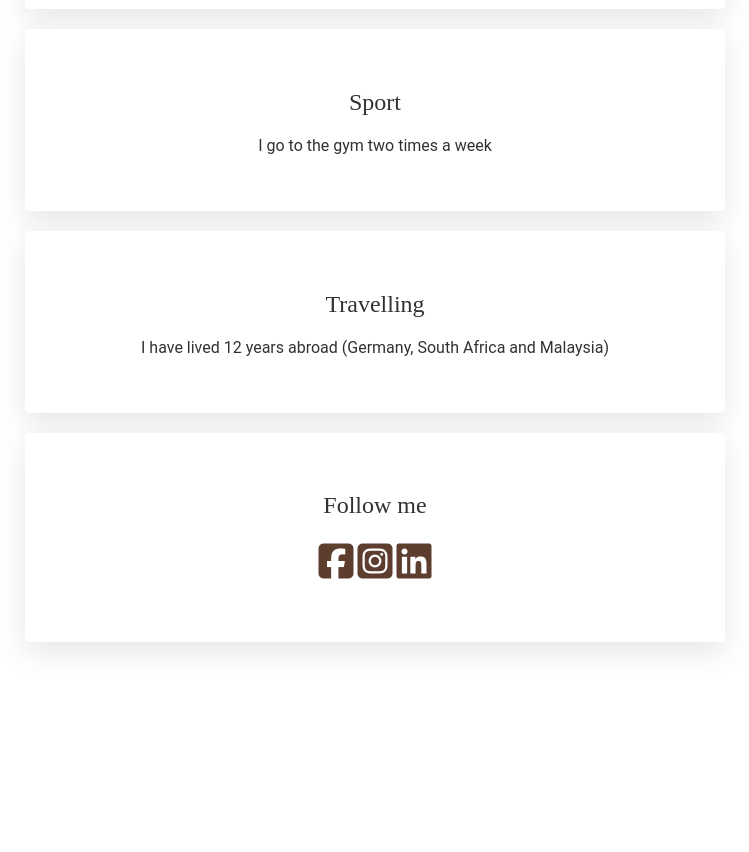
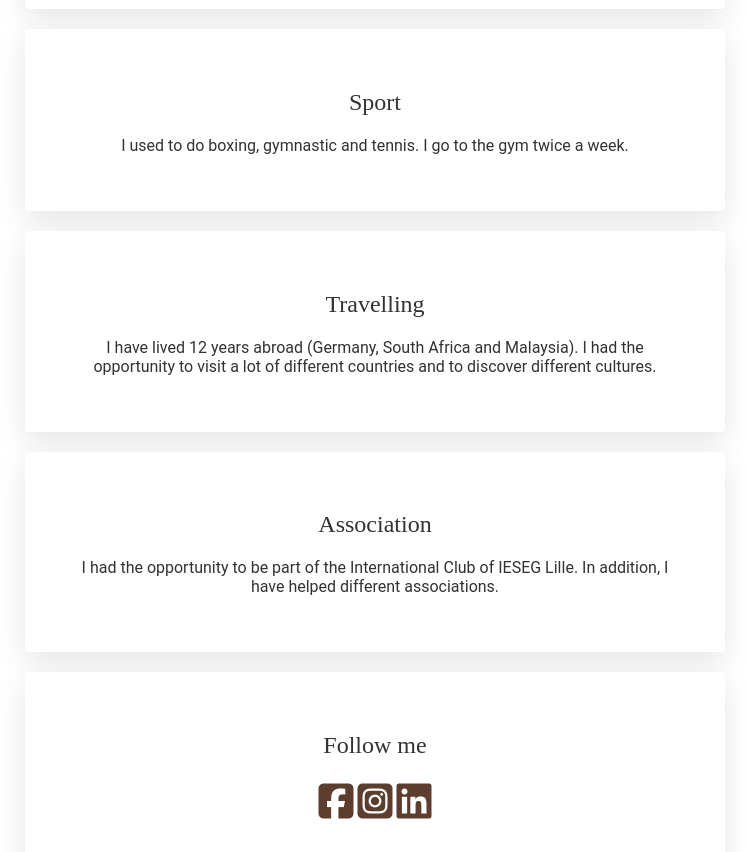
Before and after one commit to anneclairelgd/my-profile, a plain HTML site: page index.html in a window 1280 px wide. Shown: the part 580-1432 px from the top of the page, without its empty margins (265-1014 px from the left). Before the commit the page ends 1262 px from the top, so only its background shows below. Drawn offline with Linux system fonts and the light colour scheme.

Commit message:
Add files via upload

```diff
--- a/index.html
+++ b/index.html
@@ -24,11 +24,15 @@
 		</div>
 		<div class="card-white">
 			<h2>Sport</h2>
-			<p> I go to the gym two times a week</p>
+			<p> I used to do boxing, gymnastic and tennis. I go to the gym twice a week.</p>
 		</div>
 		<div class="card-white">
 			<h2>Travelling </h2>
-			<p> I have lived 12 years abroad (Germany, South Africa and Malaysia) </p>
+			<p>I have lived 12 years abroad (Germany, South Africa and Malaysia). I had the opportunity to visit a lot of different countries and to discover different cultures.</p>
+		</div>
+		<div class="card-white">
+			<h2>Association</h2>
+			<p>I had the opportunity to be part of the International Club of IESEG Lille. In addition, I have helped different associations.</p>
 		</div>
 		<div class="card-white">
 			<h2>Follow me</h2>
```
